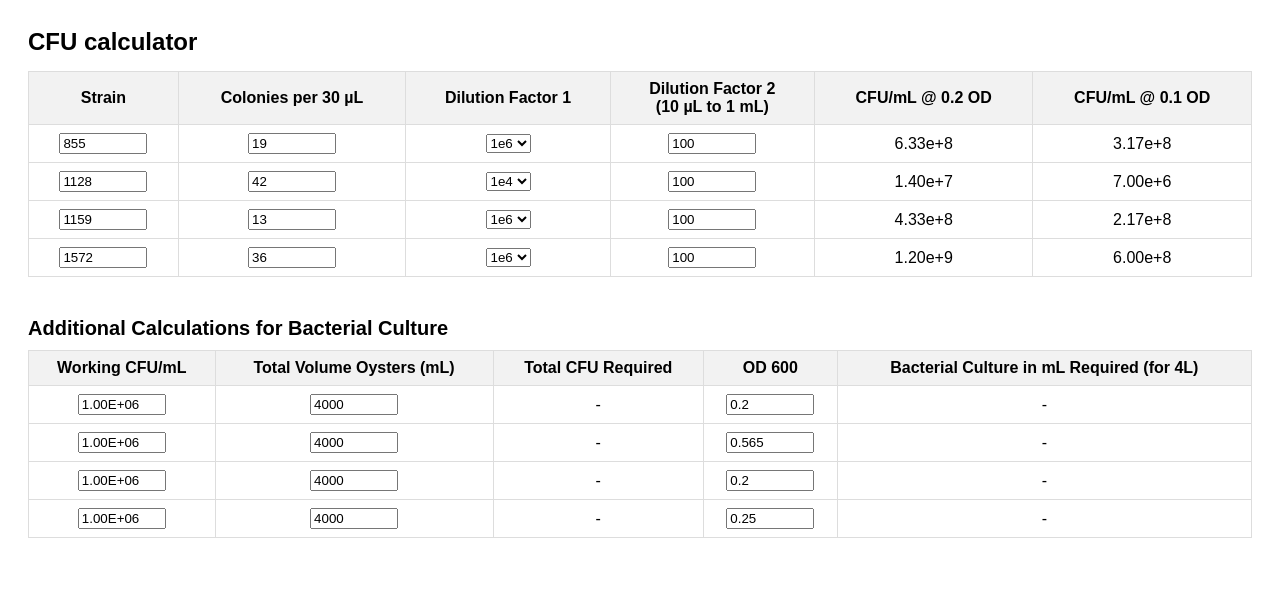
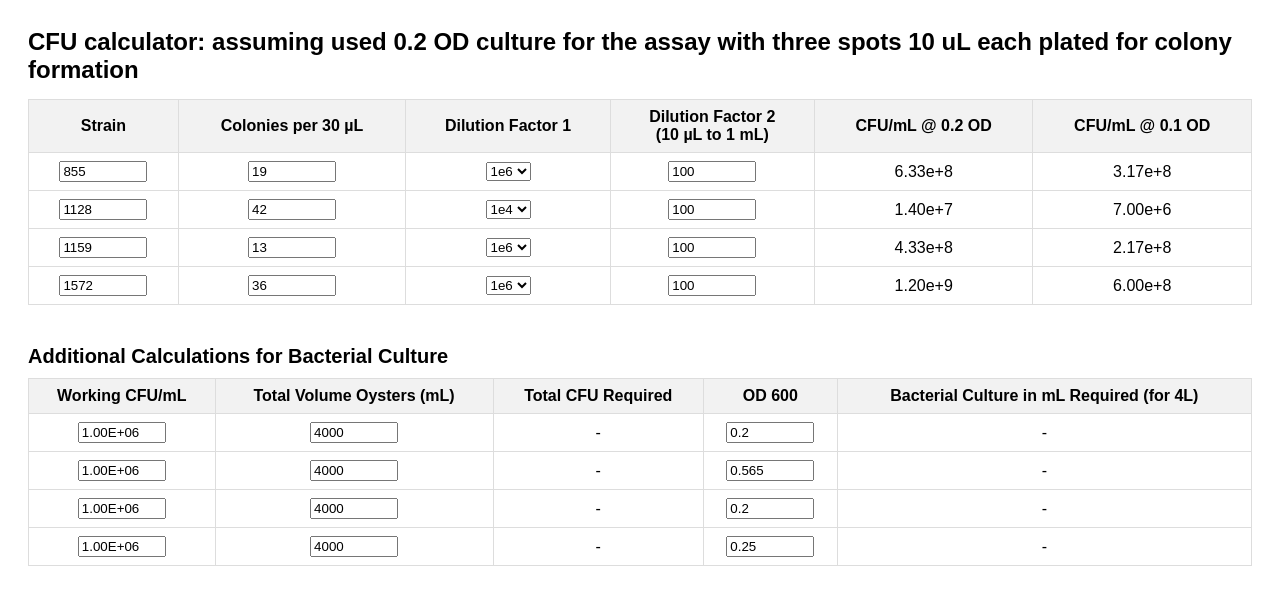
Before and after one commit to Pooran-Dewari/cfu-calculator, a plain HTML site: page index.html in a window 1280 px wide. Drawn offline with Linux system fonts and the light colour scheme.

Commit message:
Update index.html

```diff
--- a/index.html
+++ b/index.html
@@ -44,7 +44,7 @@
 </head>
 <body>
 
-<div class="title">CFU calculator</div>
+<div class="title">CFU calculator: assuming used 0.2 OD culture for the assay with three spots 10 uL each plated for colony formation</div>
 
 <table>
   <thead>
```
